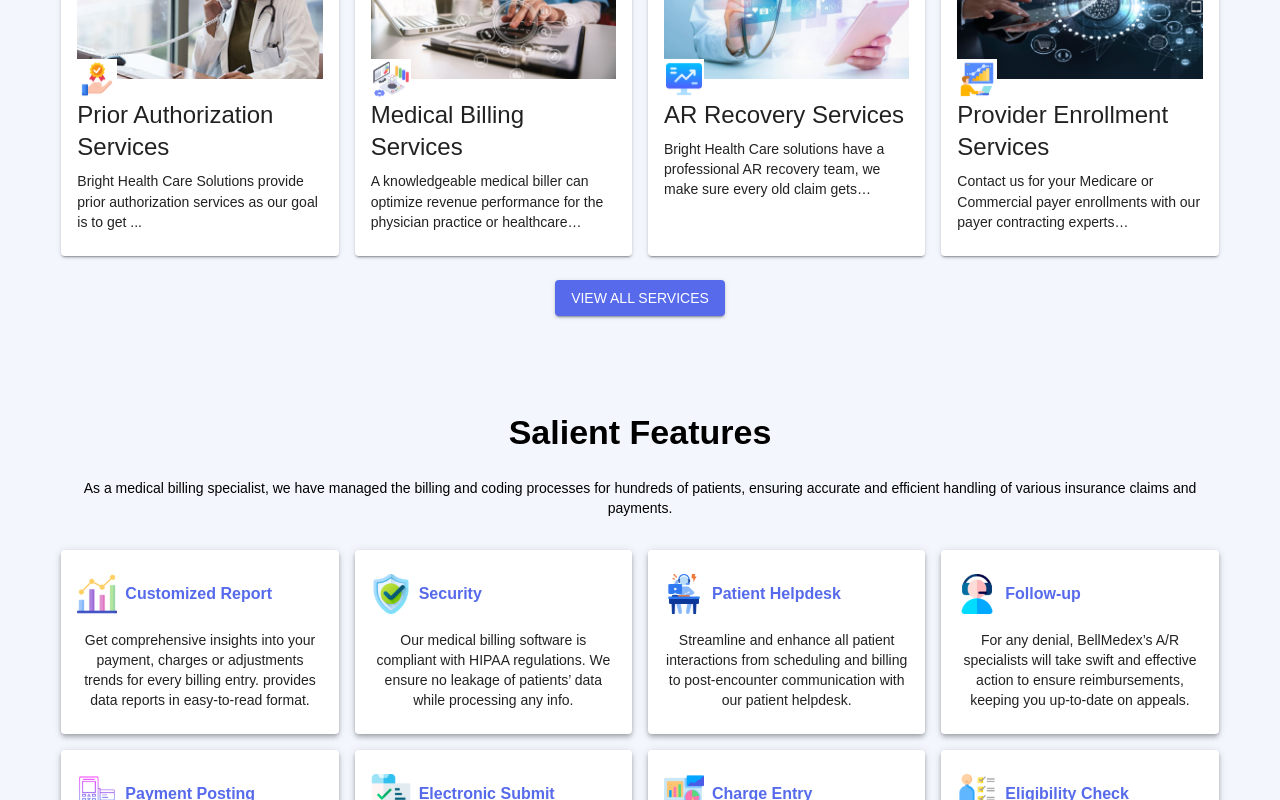
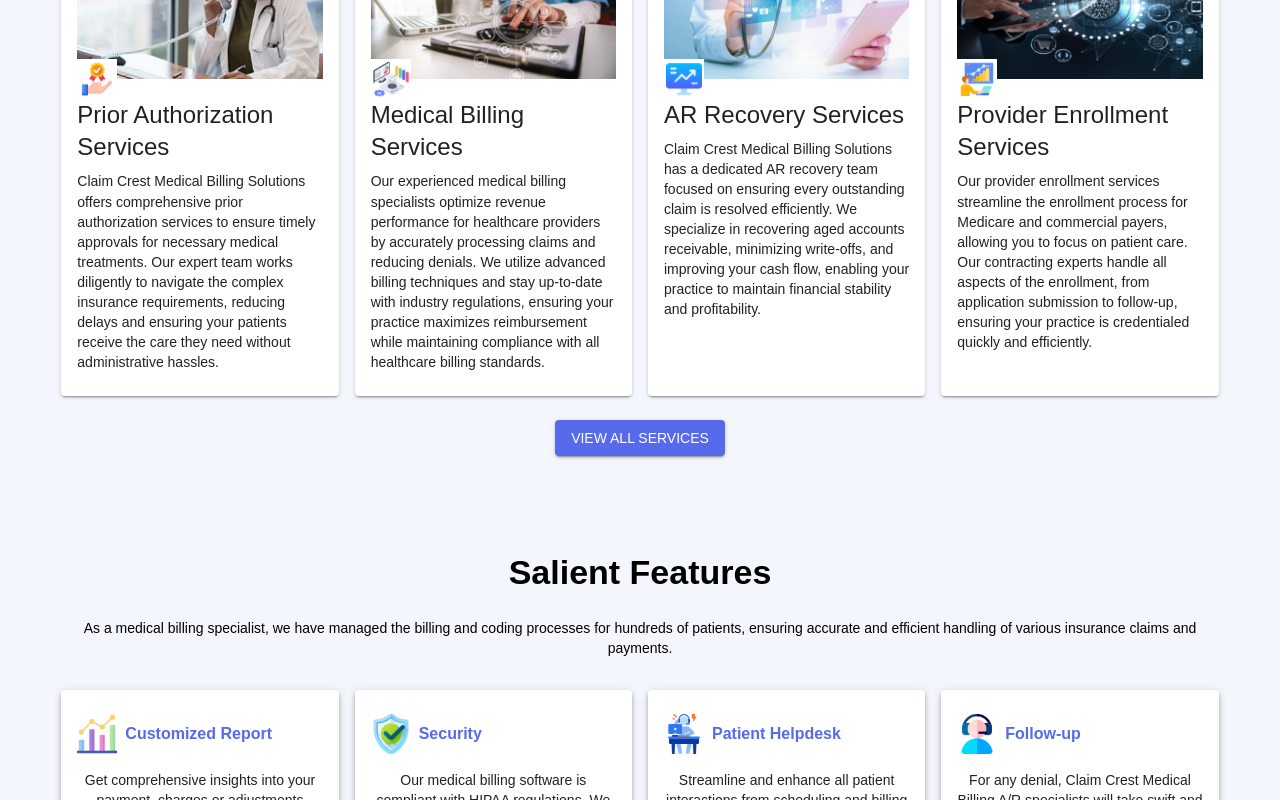
Before and after one commit to Usamahafiz8/CCMB, a React (Vite) app: page / in a window 1280 px wide. Shown: the part 1120-1920 px from the top of the page. Built offline with nearby package versions, Linux system fonts and the light colour scheme; a web font is replaced by a local one.

Commit message:
updated few things

```diff
--- a/package.json
+++ b/package.json
@@ -1,7 +1,7 @@
 {
   "name": "ccmb",
   "private": true,
-  "version": "0.0.0",
+  "version": "1.0.0",
   "type": "module",
   "scripts": {
     "dev": "vite",
--- a/src/Modules/User/ArRecoveryService/SectionTwo/index.tsx
+++ b/src/Modules/User/ArRecoveryService/SectionTwo/index.tsx
@@ -30,7 +30,7 @@
           </Typography>
           <Typography width={{ xs: '100%', md: '90%' }} variant={"h4"}>AR Recover Services</Typography>
           <Typography width={{ xs: '100%', md: '90%' }} variant={"body1"}>
-            Bright Health Care solutions have professional AR recovery team, we make sure every old claim gets processed correctly for maximum payments.
+            Claim Crest Medical Billingsolutions have professional AR recovery team, we make sure every old claim gets processed correctly for maximum payments.
             Accounts Receivable (AR) is the money owed to Providers or medical billing companies for the medical care rendered to patients.
           </Typography>
           <Typography width={{ xs: '100%', md: '90%' }} variant={"body1"}>
--- a/src/Modules/User/Home/components/Features/components/CardsGrid/index.tsx
+++ b/src/Modules/User/Home/components/Features/components/CardsGrid/index.tsx
@@ -28,7 +28,7 @@
     {
       img: ImageFour,
       title: "Follow-up",
-      para: "For any denial, BellMedex’s A/R specialists will take swift and effective action to ensure reimbursements, keeping you up-to-date on appeals.",
+      para: "For any denial, Claim Crest Medical Billing A/R specialists will take swift and effective action to ensure reimbursements, keeping you up-to-date on appeals.",
     },
     {
       img: ImageFive,
--- a/src/Modules/User/Home/components/Services/components/Cards/index.tsx
+++ b/src/Modules/User/Home/components/Services/components/Cards/index.tsx
@@ -1,10 +1,25 @@
 import { Card, Stack, Typography } from "@mui/material";
+import { useNavigate } from "react-router";
 
 function Cards({ CardsData }: any) {
+  const navigate = useNavigate()
   return (
     <Card
-      elevation={2}
-      sx={{ height: "100%", width: "100%", paddingBlock: 3, paddingInline: 2 }}
+    elevation={2}
+    sx={{
+      height: "100%",
+      width: "100%",
+      paddingBlock: 3,
+      paddingInline: 2,
+      pointerEvents: "auto",
+      cursor: "pointer", // Changes cursor to pointer on hover
+      transition: "transform 0.3s ease, box-shadow 0.3s ease", // Smooth transition for hover effects
+      '&:hover': {
+        transform: "scale(1.05)", // Slightly increase the size on hover
+        boxShadow: "0px 10px 20px rgba(0, 0, 0, 0.2)", // Elevates the card with shadow on hover
+      }
+    }}
+    onClick={() => navigate(CardsData.url)}
     >
       <Stack sx={{ height: "100%", width: "100%" }} direction={"column"}>
         <img src={CardsData.imgOne} style={{ width: "100%" }} alt="" />
--- a/src/Modules/User/Home/components/Services/components/CardsGrid/index.tsx
+++ b/src/Modules/User/Home/components/Services/components/CardsGrid/index.tsx
@@ -13,26 +13,30 @@
     {
       imgOne: MainOne,
       imgTwo: MainSvgOne,
+      url: '/authorizationservices',
       title: "Prior Authorization Services",
-      para: "Bright Health Care Solutions provide prior authorization services as our goal is to get ...",
+      para: "Claim Crest Medical Billing Solutions offers comprehensive prior authorization services to ensure timely approvals for necessary medical treatments. Our expert team works diligently to navigate the complex insurance requirements, reducing delays and ensuring your patients receive the care they need without administrative hassles.",
     },
     {
       imgOne: MainTwo,
       imgTwo: MainSvgTwo,
+      url: '/medicalbilling',
       title: "Medical Billing Services",
-      para: "A knowledgeable medical biller can optimize revenue performance for the physician practice or healthcare… ",
+      para: "Our experienced medical billing specialists optimize revenue performance for healthcare providers by accurately processing claims and reducing denials. We utilize advanced billing techniques and stay up-to-date with industry regulations, ensuring your practice maximizes reimbursement while maintaining compliance with all healthcare billing standards.",
     },
     {
       imgOne: MainThree,
       imgTwo: MainSvgThree,
+      url: '/recoveryservice',
       title: "AR Recovery Services",
-      para: "Bright Health Care solutions have a professional AR recovery team, we make sure every old claim gets…",
+      para: "Claim Crest Medical Billing Solutions has a dedicated AR recovery team focused on ensuring every outstanding claim is resolved efficiently. We specialize in recovering aged accounts receivable, minimizing write-offs, and improving your cash flow, enabling your practice to maintain financial stability and profitability.",
     },
     {
       imgOne: MainFour,
       imgTwo: MainSvgFour,
+      url: '/enrollment',
       title: "Provider Enrollment Services",
-      para: "Contact us for your Medicare or Commercial payer enrollments with our payer contracting experts…",
+      para: "Our provider enrollment services streamline the enrollment process for Medicare and commercial payers, allowing you to focus on patient care. Our contracting experts handle all aspects of the enrollment, from application submission to follow-up, ensuring your practice is credentialed quickly and efficiently.",
     },
   ];
   return (
--- a/src/Modules/User/PriorAuthorizationServices/SectionTwo/index.tsx
+++ b/src/Modules/User/PriorAuthorizationServices/SectionTwo/index.tsx
@@ -30,7 +30,7 @@
           </Typography>
           <Typography width={"90%"} variant={"h4"}>Prior Authorization Services</Typography>
           <Typography width={"90%"} variant={"body1"}>
-            Bright Health Care Solutions provide prior authorization services as our goal is to get your work burden reduced by leaving all the hectic work to our experts.
+            Claim Crest Medical BillingSolutions provide prior authorization services as our goal is to get your work burden reduced by leaving all the hectic work to our experts.
           </Typography>
           <Typography width={"90%"} variant={"body1"}>
             Prior authorization is usually required if you need a complex treatment or prescription.
--- a/src/components/ServicesCommon/components/Cards/index.tsx
+++ b/src/components/ServicesCommon/components/Cards/index.tsx
@@ -1,8 +1,26 @@
 import { Card, Stack, Typography } from "@mui/material";
+import { useNavigate } from "react-router";
 
 function Cards({ CardsData }: any) {
+  const navigate = useNavigate()
   return (
-    <Card elevation={2} sx={{ height: "100%", width: "100%", paddingBlock:3,paddingInline:2 }}>
+    <Card
+    elevation={2}
+    sx={{
+      height: "100%",
+      width: "100%",
+      paddingBlock: 3,
+      paddingInline: 2,
+      pointerEvents: "auto",
+      cursor: "pointer", // Changes cursor to pointer on hover
+      transition: "transform 0.3s ease, box-shadow 0.3s ease", // Smooth transition for hover effects
+      '&:hover': {
+        transform: "scale(1.05)", // Slightly increase the size on hover
+        boxShadow: "0px 10px 20px rgba(0, 0, 0, 0.2)", // Elevates the card with shadow on hover
+      }
+    }}
+    onClick={() => navigate(CardsData.url)}
+    >
       <Stack sx={{ height: "100%", width: "100%" }} direction={"column"}>
         <img src={CardsData.imgOne} style={{ width: "100%" }} alt="" />
         <img src={CardsData.imgTwo} style={{width:"40px", marginTop:"-20px"}} alt="" />
--- a/src/components/ServicesCommon/components/CardsGrid/index.tsx
+++ b/src/components/ServicesCommon/components/CardsGrid/index.tsx
@@ -9,30 +9,35 @@
 import MainFour from "../../../../assets/Home/Services/main4.png";
 import MainSvgFour from "../../../../assets/Home/Services/mainSvg4.svg";
 function CardsGrid() {
+
   const ArrayData = [
     {
       imgOne: MainOne,
       imgTwo: MainSvgOne,
+      url: '/authorizationservices',
       title: "Prior Authorization Services",
-      para: "Bright Health Care Solutions provide prior authorization services as our goal is to get ...",
+      para: "Claim Crest Medical Billing Solutions offers comprehensive prior authorization services to ensure timely approvals for necessary medical treatments. Our expert team works diligently to navigate the complex insurance requirements, reducing delays and ensuring your patients receive the care they need without administrative hassles.",
     },
     {
       imgOne: MainTwo,
       imgTwo: MainSvgTwo,
+      url: '/medicalbilling',
       title: "Medical Billing Services",
-      para: "A knowledgeable medical biller can optimize revenue performance for the physician practice or healthcare… ",
+      para: "Our experienced medical billing specialists optimize revenue performance for healthcare providers by accurately processing claims and reducing denials. We utilize advanced billing techniques and stay up-to-date with industry regulations, ensuring your practice maximizes reimbursement while maintaining compliance with all healthcare billing standards.",
     },
     {
       imgOne: MainThree,
       imgTwo: MainSvgThree,
+      url: '/recoveryservice',
       title: "AR Recovery Services",
-      para: "Bright Health Care solutions have a professional AR recovery team, we make sure every old claim gets…",
+      para: "Claim Crest Medical Billing Solutions has a dedicated AR recovery team focused on ensuring every outstanding claim is resolved efficiently. We specialize in recovering aged accounts receivable, minimizing write-offs, and improving your cash flow, enabling your practice to maintain financial stability and profitability.",
     },
     {
       imgOne: MainFour,
       imgTwo: MainSvgFour,
+      url: '/enrollment',
       title: "Provider Enrollment Services",
-      para: "Contact us for your Medicare or Commercial payer enrollments with our payer contracting experts…",
+      para: "Our provider enrollment services streamline the enrollment process for Medicare and commercial payers, allowing you to focus on patient care. Our contracting experts handle all aspects of the enrollment, from application submission to follow-up, ensuring your practice is credentialed quickly and efficiently.",
     },
   ];
   return (
--- a/src/components/ServicesCommon/index.tsx
+++ b/src/components/ServicesCommon/index.tsx
@@ -1,8 +1,10 @@
 import { Grid, Typography } from "@mui/material";
 import CardsGrid from "./components/CardsGrid";
+import { useNavigate } from "react-router";
 import Buttons from "../MUI/Buttons";
 
 function ServicesCommon() {
+  const navigate = useNavigate()
   return (
     <Grid container gap={3}>
       <Grid item xs={12}>
@@ -12,15 +14,15 @@
       </Grid>
       <Grid item xs={12}>
         <Typography variant={"body2"} textAlign={"center"}>
-        As a medical billing specialist, we have managed the billing and coding processes for hundreds of patients, ensuring accurate and efficient handling of various insurance claims and payments.
+        As a medical billing specialist,We have managed the billing and coding processes for hundreds of patients, ensuring accurate and efficient handling of various insurance claims and payments.
         </Typography>
       </Grid>
       <Grid item xs={12}>
         <CardsGrid />
       </Grid>
       <Grid item xs={12}>
-        <Buttons sx={{ margin: "auto", display: "block" }}>
-          View All Services
+        <Buttons onClick={()=>navigate("/specialities")} sx={{ margin: "auto", display: "block" }}>
+          View All Specialities
         </Buttons>
       </Grid>
     </Grid>
```
